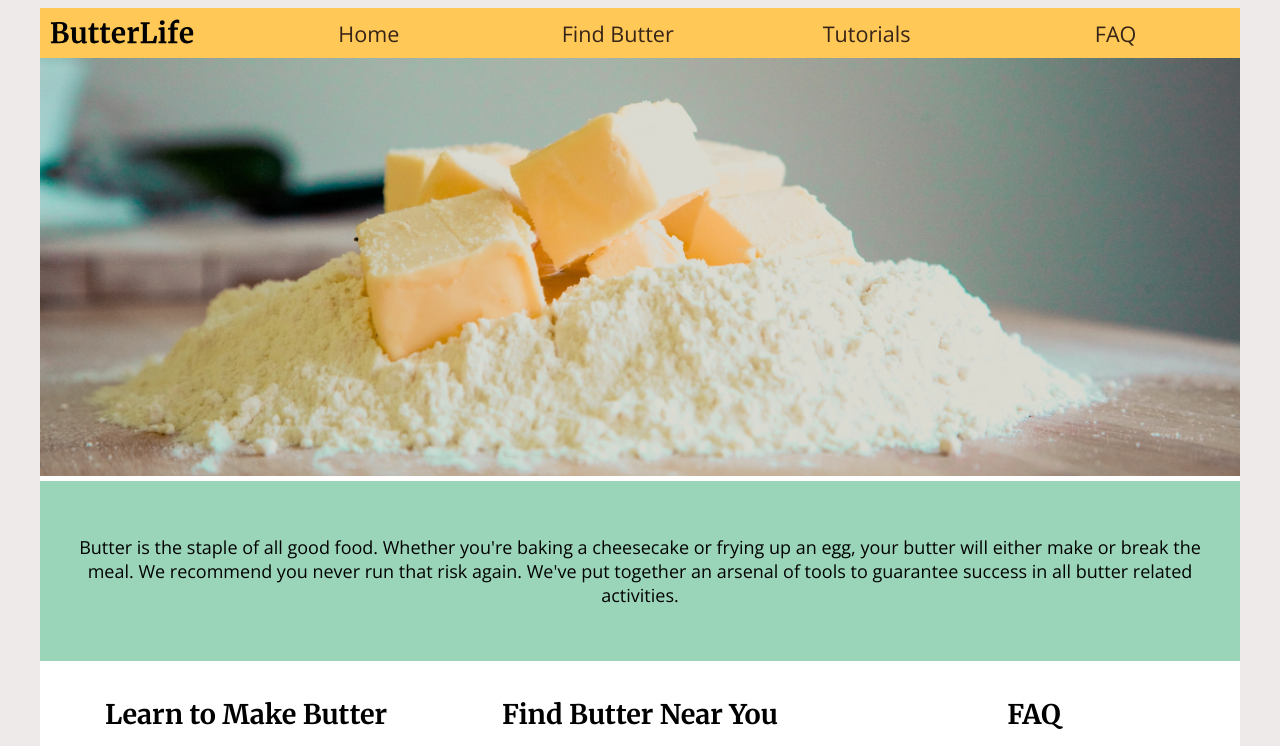
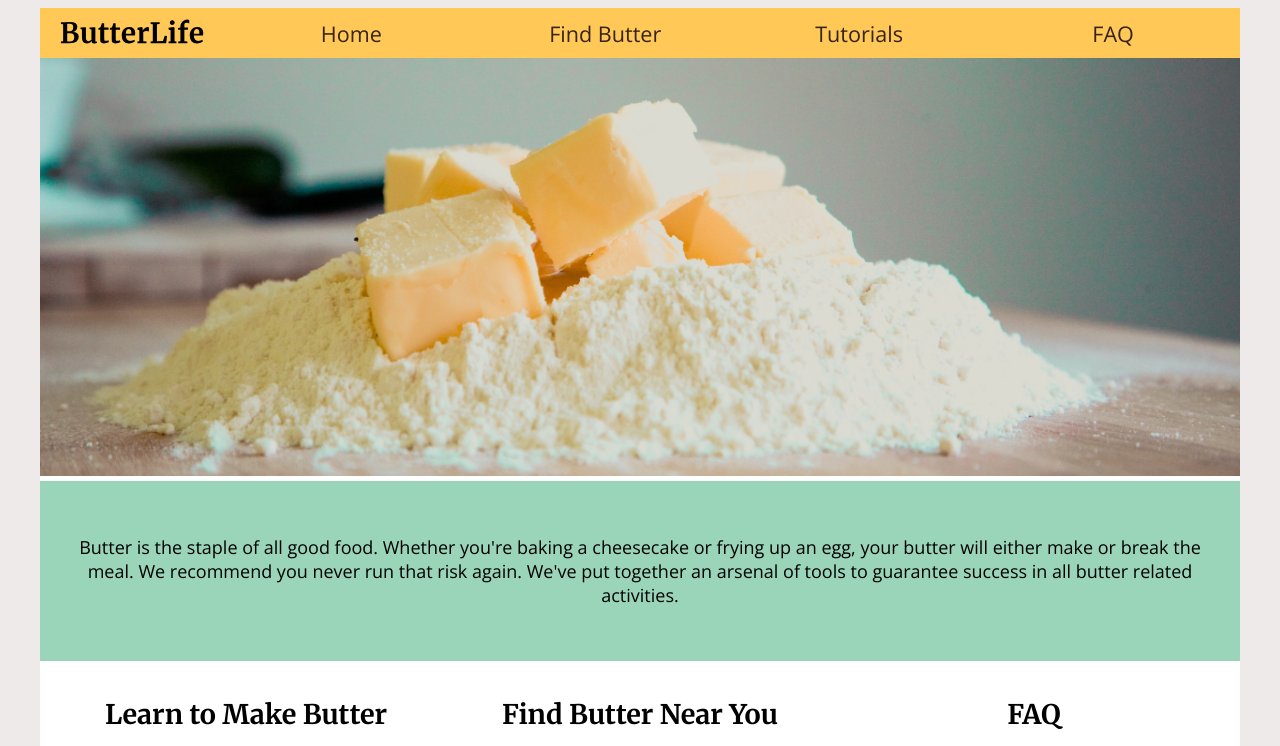
Before and after one commit to nullparrot/butterlife, a plain HTML site: page index.html in a window 1280 px wide. Shown: the top 746 px of the page. Drawn offline with nearby package versions, Linux system fonts and the light colour scheme.

Commit message:
adjust nav bar spacing

```diff
--- a/style.css
+++ b/style.css
@@ -33,11 +33,12 @@ img {
   max-height: 40px;
   float: left;
   background-color: #ffc857;
-  padding: 5.01px;
+  padding: 5.01px 15px;
 }
 nav a {
   color: #362417;
   text-decoration: none;
+  padding: 11px;
   display: block;
 }
 
@@ -56,6 +57,7 @@ nav ul {
   font-family: "Open Sans", sans-serif;
   font-size: 1.2em;
   background-color: #ffc857;
+  padding: 0;
 }
 
 nav a:hover {
```
